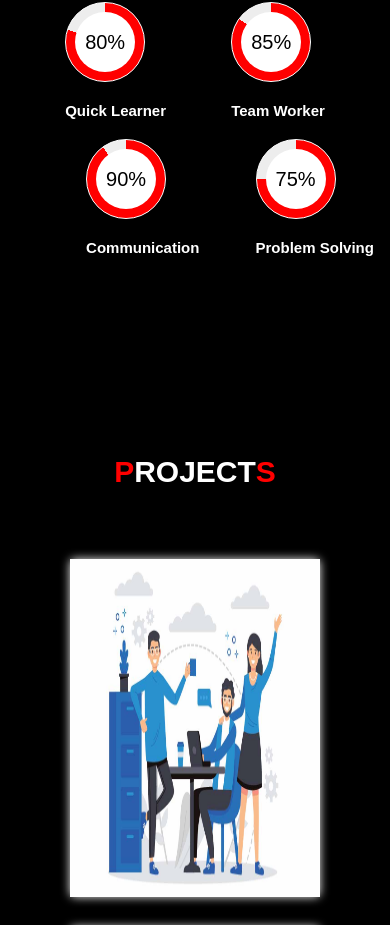
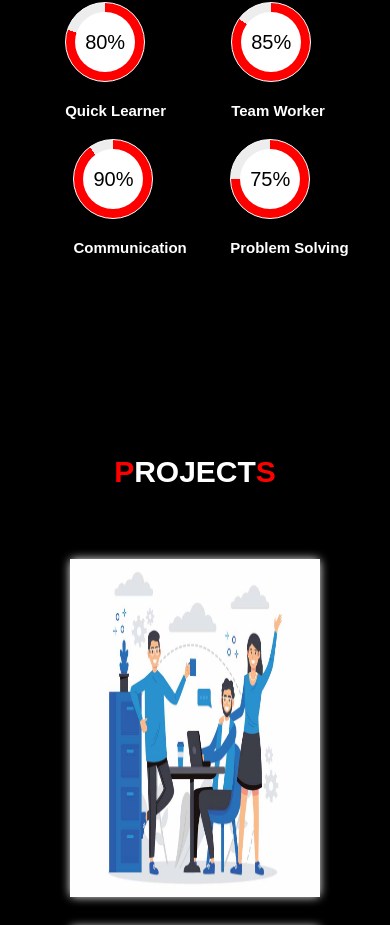
Before and after one commit to vimalraj004/My-Portfolio, a React (Create React App) app: page / in a window 390 px wide. Shown: the part 2284-3209 px from the top of the page. Built offline with nearby package versions, Linux system fonts and the light colour scheme.

Commit message:
new style uploaded

```diff
--- a/src/components/Style.module.css
+++ b/src/components/Style.module.css
@@ -797,10 +797,21 @@ position: relative;
 z-index: 2;
 }
 /* --------------------------Mobile responsive(skills) ----------------------------------------------------------- */
+@media (max-width:321px){
+
+    #circlepart2>#circleprograssbar{
+        margin-left:2px !important;
+        /* border: 2px solid red; */
+    }
+}
 @media (max-width:376px){
     #skillsp2>h1{
         /* border: 2px solid red; */
         font-size: 32px !important;
+    }
+    #circlepart2>#circleprograssbar{
+        margin-left:2px !important;
+        /* border: 2px solid red; */
     }
 }
 @media (max-width:426px){
@@ -896,7 +907,8 @@ z-index: 2;
     z-index: 2;
     }
     #circlepart2>#circleprograssbar{
-        margin-left: 30px;
+        margin-left: 1px !important;
+        /* border: 2px solid red; */
     }
     #circleprograssbar>h3{
          font-size: 15px;
@@ -922,6 +934,9 @@ z-index: 2;
         margin-left: 50px !important;
         /* border: 2px solid red; */
     }
+    #circlepart2>#circleprograssbar{
+        margin-left: 2px !important;
+    }
 }
 
 @media (max-width:1025px){
@@ -930,7 +945,7 @@ z-index: 2;
         height: auto;
     }
     #circlepart2>#circleprograssbar{
-        margin-left: 40px;
+        margin-left: 5px;
     }
     #heading>h1{
         font-size: 35px !important;
```
